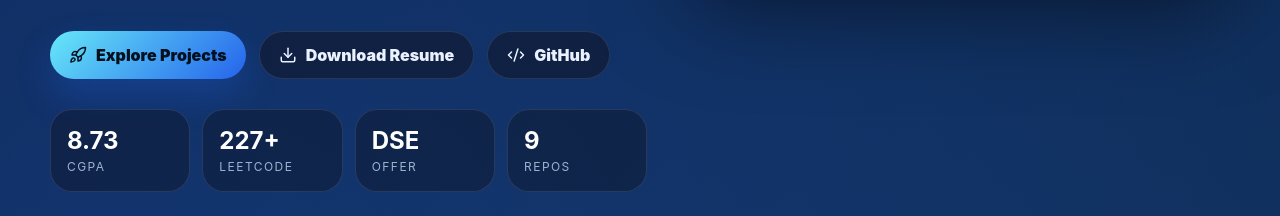
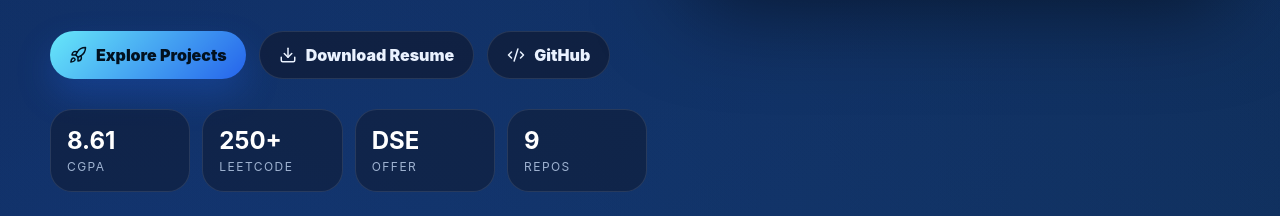
Before and after one commit to kamalesh-sankaranarayanan/My-Portfolio, a React (Vite) app: page / in a window 1280 px wide. Shown: the part 825-1041 px from the top of the page. Built offline with nearby package versions, Linux system fonts and the light colour scheme.

Commit message:
updated resume

```diff
--- a/src/data/portfolio.ts
+++ b/src/data/portfolio.ts
@@ -35,8 +35,8 @@ export const profile = {
 export const navItems = ['About', 'Skills', 'Experience', 'Projects', 'Certificates', 'Proof', 'GitHub', 'Contact'];
 
 export const heroStats = [
-  { label: 'CGPA', value: '8.73' },
-  { label: 'LeetCode', value: '227+' },
+  { label: 'CGPA', value: '8.61' },
+  { label: 'LeetCode', value: '250+' },
   { label: 'Offer', value: 'DSE' },
   { label: 'Repos', value: '9' }
 ];
```
